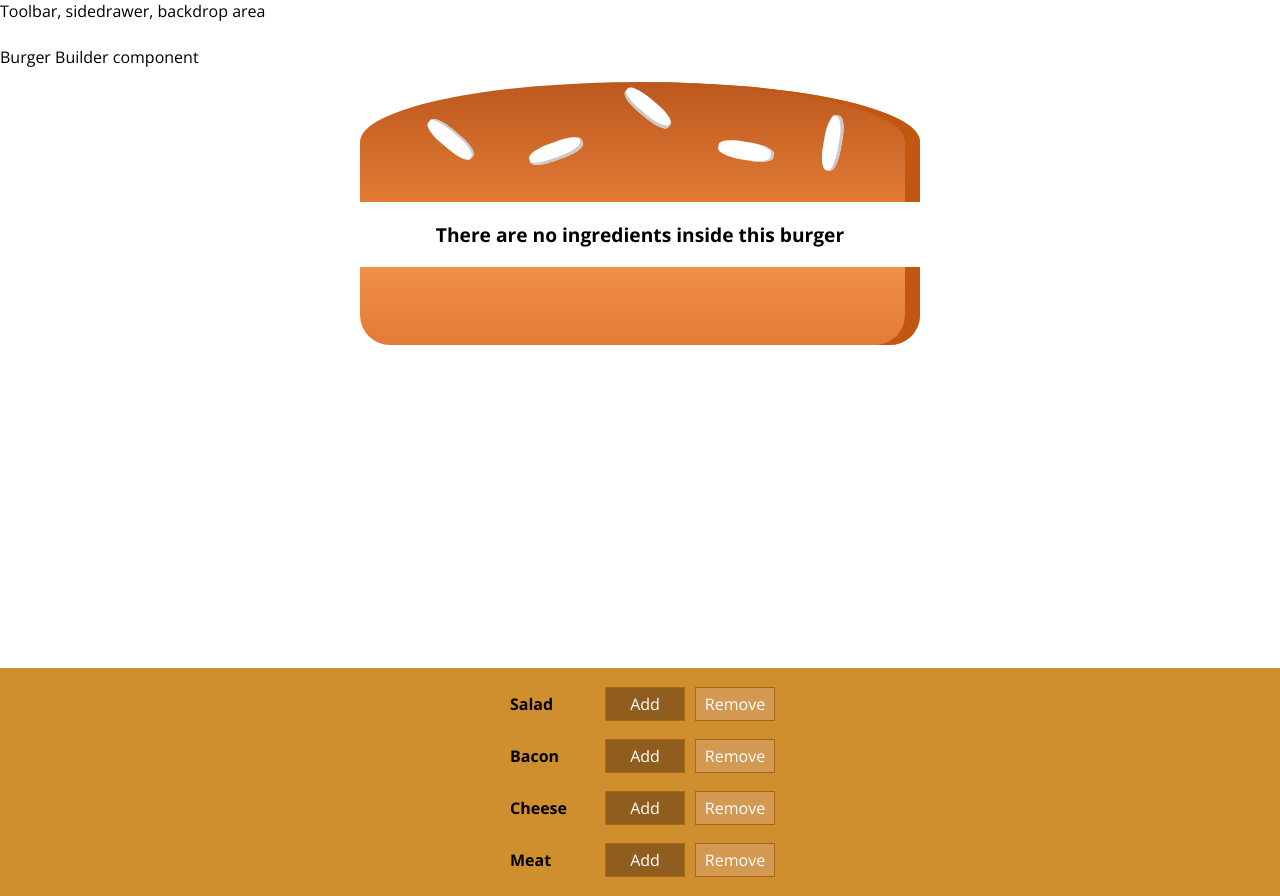
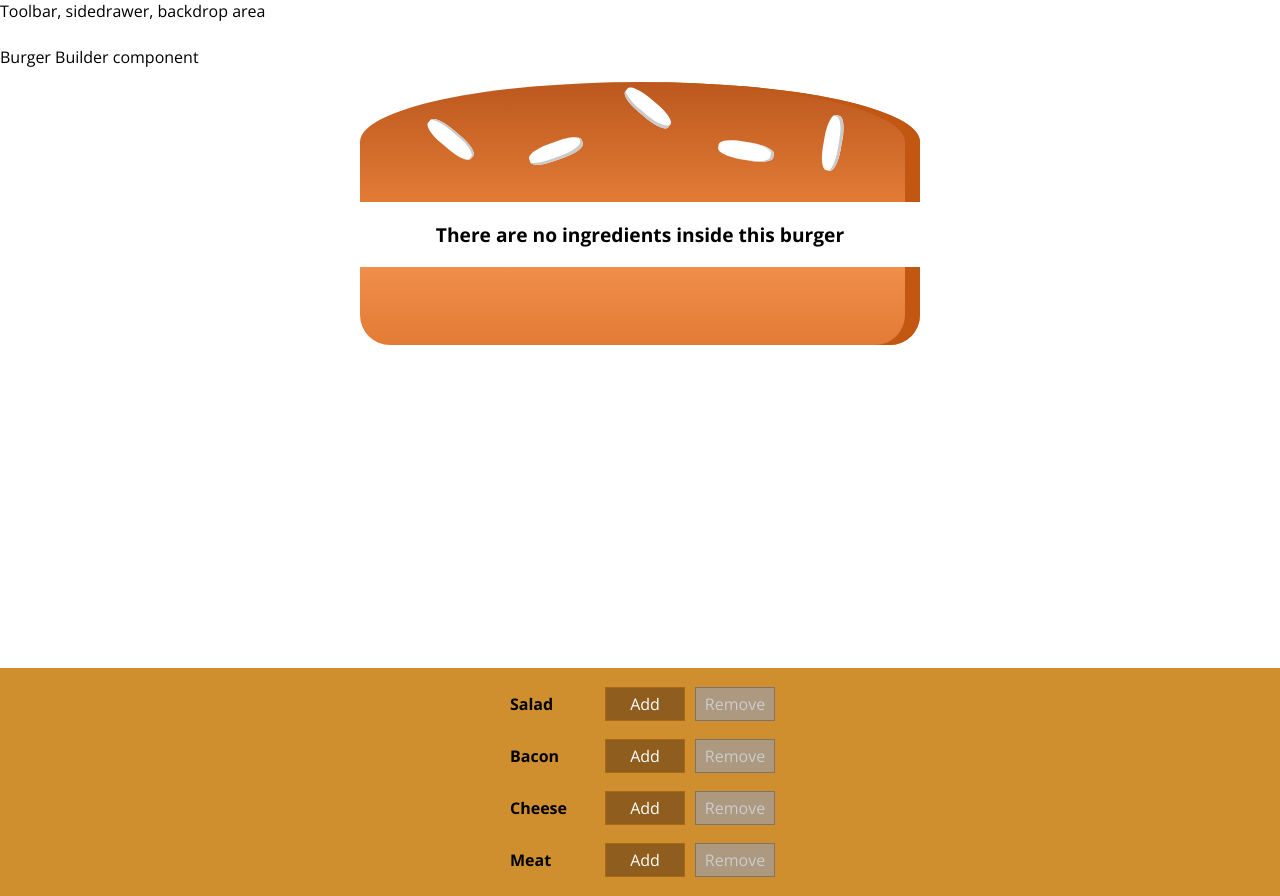
Before and after one commit to ewhanhan/Burger-Builder, a React (Create React App) app: page / in a window 1280 px wide. Built offline with nearby package versions, Linux system fonts and the light colour scheme.

Commit message:
Disabled remove ingredient if equal to 0 ingredient count

```diff
--- a/src/component/BurgerControls/BurgerControl/BurgerControl.js
+++ b/src/component/BurgerControls/BurgerControl/BurgerControl.js
@@ -1,13 +1,18 @@
 import React from 'react';
 import styles from './BurgerControl.module.css';
 const BurgerControl = (props) => {
+  console.log(props);
   return (
     <div className={styles.BuildControl}>
       <div className={styles.Label}>{props.ingredientLabel}</div>
       <button className={styles.More} onClick={props.addClickHandler}>
         Add
       </button>
-      <button className={styles.Less} onClick={props.removeClickHandler}>
+      <button
+        className={styles.Less}
+        onClick={props.removeClickHandler}
+        disabled={props.isDisabledIngredient}
+      >
         Remove
       </button>
     </div>
--- a/src/component/BurgerControls/BurgerControls.js
+++ b/src/component/BurgerControls/BurgerControls.js
@@ -10,7 +10,6 @@ const INGREDIENT_CONTROLLERS = [
 ];
 
 const BurgerControls = (props) => {
-  console.log('Build Controls props', props);
   return (
     <div className={styles.BurgerControls}>
       {INGREDIENT_CONTROLLERS.map((item, index) => {
@@ -22,6 +21,7 @@ const BurgerControls = (props) => {
             removeClickHandler={() =>
               props.removeIngredientHandlerFn(item.type)
             }
+            isDisabledIngredient={props.disabledIngredients[item.type]}
           />
         );
       })}
--- a/src/container/BurgerBuilder/BurgerBuilder.js
+++ b/src/container/BurgerBuilder/BurgerBuilder.js
@@ -38,7 +38,7 @@ export class BurgerBuilder extends Component {
 
   removeIngredientHandler = (type) => {
     const oldIngredientCount = this.state.ingredients[type];
-    if (oldIngredientCount <= 1) {
+    if (oldIngredientCount <= 0) {
       return;
     }
     const updatedCount = oldIngredientCount - 1;
@@ -56,10 +56,9 @@ export class BurgerBuilder extends Component {
   };
 
   render() {
-    const disabledInfo = { ...this.state.ingredients };
-
-    for (let key in disabledInfo) {
-      disabledInfo[key] = disabledInfo[key] = 0;
+    const isIngredientDisabled = { ...this.state.ingredients };
+    for (let ingredient in isIngredientDisabled) {
+      isIngredientDisabled[ingredient] = isIngredientDisabled[ingredient] <= 0;
     }
 
     return (
@@ -69,6 +68,7 @@ export class BurgerBuilder extends Component {
         <BurgerControls
           addIngredientHandlerFn={this.addIngredientHandler}
           removeIngredientHandlerFn={this.removeIngredientHandler}
+          disabledIngredients={isIngredientDisabled}
         />
       </div>
     );
```
Also changed, not shown: 2 other files (tests, documents, lock files or other folders).
